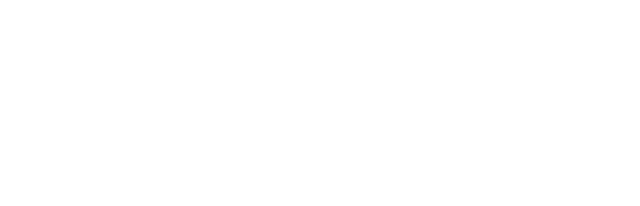
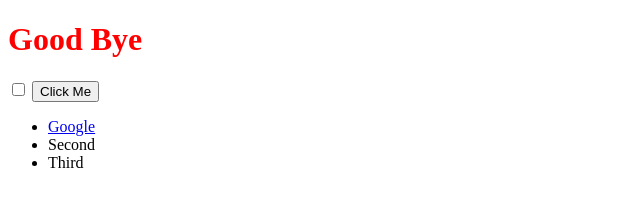
Before and after one commit to ealbalas/dom, a plain HTML site: page index.html in a window 1280 px wide. Shown: the whole page, without its empty margins (0-640 px from the left). Drawn offline with Linux system fonts and the light colour scheme.

Commit message:
created a simple website and explored js properties and methods. Also updated README file with notes from playing around

```diff
--- a/index.html
+++ b/index.html
@@ -3,9 +3,32 @@
     <head>
         <meta charset="utf-8">
         <title>My Website</title>
+        <!--This is how you link CSS to your code. We place it in the head element so it gets loaded up before any other content-->
         <link rel="stylesheet" href="styles.css">
     </head>
     <body>
+    <!--This is one way of incorperating JS into your code. Not recommended method.-->
+    <!--<body onload="alert('Hello, massa');">-->
+        <h1>Hello</h1>
+        <input type="checkbox">
+
+        <button style=":active: color:red;">Click Me</button>
+
+        <ul>
+            <li class="list">
+                <a href="https://google.com">Google</a>
+            </li>
+            <li class="list">Second</li>
+            <li class="list">Third</li>
+        </ul>
+
+<!--This is another way to incorperate JS into your code-->
+<!--<script type="text/javascript">
+    alert("Hello massa!");
+</script>-->
+
+        <!--We can incorperate JS from another file/source like this. This gets placed at the end because we dont to change things not created yet-->
+        <script src="index.js" charset="utf-8"></script>
 
     </body>
 </html>
--- /dev/null
+++ b/index.js
@@ -0,0 +1,3 @@
+alert("Hello massa!");
+
+document.querySelector("h1").innerHTML = "Good Bye";
--- a/styles.css
+++ b/styles.css
@@ -0,0 +1,3 @@
+h1 {
+    color:red;
+}
```
Also changed, not shown: 1 other file.
